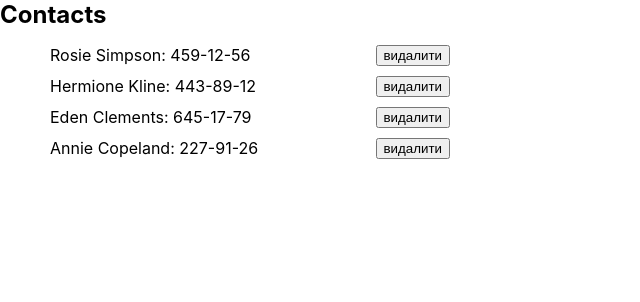
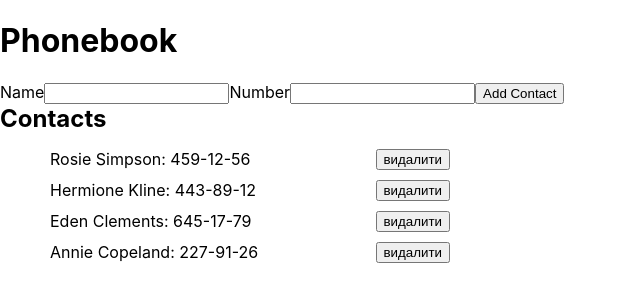
Before and after one commit to VitalikN/goit-react-hw-02-phonebook, a React (Create React App) app: page / in a window 1280 px wide. Shown: the top 302 px of the page, without its empty margins (0-640 px from the left). Built offline with nearby package versions, Linux system fonts and the light colour scheme.

Commit message:
add ContactForm

```diff
--- a/package.json
+++ b/package.json
@@ -10,6 +10,7 @@
     "react": "^18.1.0",
     "react-dom": "^18.1.0",
     "react-scripts": "5.0.1",
+    "shortid": "^2.2.16",
     "web-vitals": "^2.1.3"
   },
   "scripts": {
--- a/src/components/App.jsx
+++ b/src/components/App.jsx
@@ -1,9 +1,14 @@
 import React, { Component } from 'react';
 import { ContactList } from './Contacts/Contacts';
+import { ContactForm } from './ContactForm/ContactForm';
 import contactList from './contacts.json';
+
 export class App extends Component {
   state = {
     contacts: contactList,
+  };
+  addContact = text => {
+    console.log(text);
   };
   deleteContact = contactId => {
     this.setState(prevState => ({
@@ -14,6 +19,9 @@ export class App extends Component {
     const { contacts } = this.state;
     return (
       <div>
+        <h1>Phonebook</h1>
+        <ContactForm onSubmit={this.addContact} />
+        <h2>Contacts</h2>
         <ContactList contacts={contacts} onDeleteContact={this.deleteContact} />
       </div>
     );
--- /dev/null
+++ b/src/components/ContactForm/ContactForm.jsx
@@ -0,0 +1,59 @@
+import React, { Component } from 'react';
+import shortid from 'shortid';
+
+export class ContactForm extends Component {
+  state = {
+    name: '',
+    number: '',
+  };
+
+  nameInputId = shortid.generate();
+  numberInputId = shortid.generate();
+
+  handleChange = evt => {
+    const { name, value } = evt.currentTarget;
+    this.setState({ [name]: value });
+  };
+  handleSubmit = evt => {
+    evt.preventDefault();
+    // console.log(evt.currentTarget);
+    console.log(this.state);
+    this.props.onSubmit({ ...this.state });
+
+    this.setState({ name: '', number: '' });
+  };
+
+  render() {
+    return (
+      <form onSubmit={this.handleSubmit}>
+        <label htmlFor={this.nameInputId}>
+          Name
+          <input
+            value={this.state.name}
+            onChange={this.handleChange}
+            id={this.nameInputId}
+            type="text"
+            name="name"
+            pattern="^[a-zA-Zа-яА-Я]+(([' -][a-zA-Zа-яА-Я ])?[a-zA-Zа-яА-Я]*)*$"
+            title="Name may contain only letters, apostrophe, dash and spaces. For example Adrian, Jacob Mercer, Charles de Batz de Castelmore d'Artagnan"
+            required
+          />
+        </label>
+        <label htmlFor={this.numberInputId}>
+          Number
+          <input
+            id={this.numberInputId}
+            value={this.state.number}
+            onChange={this.handleChange}
+            type="tel"
+            name="number"
+            pattern="\+?\d{1,4}?[-.\s]?\(?\d{1,3}?\)?[-.\s]?\d{1,4}[-.\s]?\d{1,4}[-.\s]?\d{1,9}"
+            title="Phone number must be digits and can contain spaces, dashes, parentheses and can start with +"
+            required
+          />
+        </label>
+        <button type="submit">Add Contact</button>
+      </form>
+    );
+  }
+}
--- a/src/components/Contacts/Contacts.jsx
+++ b/src/components/Contacts/Contacts.jsx
@@ -4,14 +4,15 @@ import css from './Contacts.module.css';
 export const ContactList = ({ contacts, onDeleteContact }) => {
   return (
     <div>
-      <h2>Contacts</h2>
       <ul>
         {contacts.map(({ id, name, number }) => (
           <li key={id} className={css.item}>
             <p>
               {name}: {number}
             </p>
-            <button onClick={() => onDeleteContact(id)}>видалити</button>
+            <button type="button" onClick={() => onDeleteContact(id)}>
+              видалити
+            </button>
           </li>
         ))}
       </ul>
```
Also changed, not shown: 1 other file (tests, documents, lock files or other folders).
